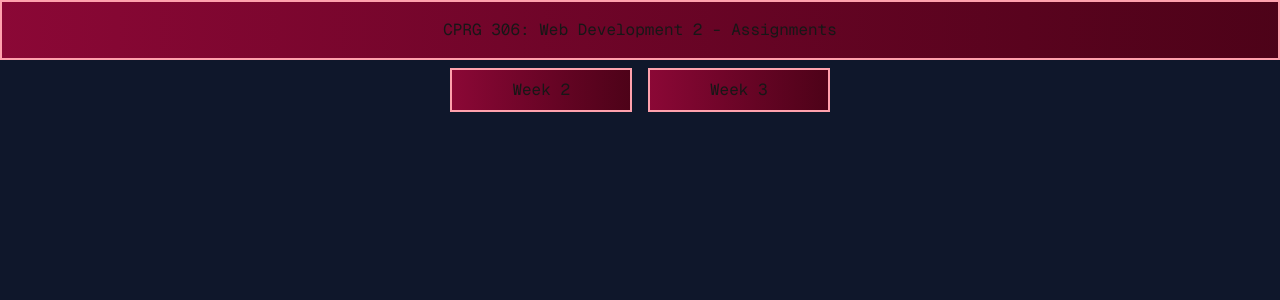
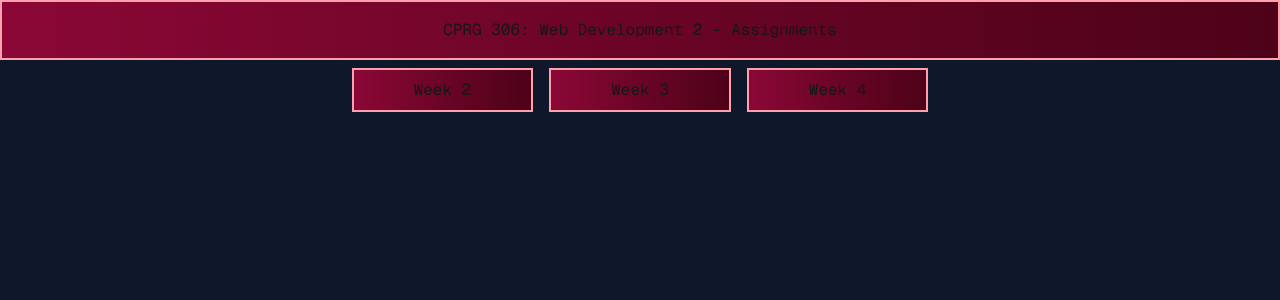
Before and after one commit to Denver-T/cprg306-assignments, a Next.js app: page / in a window 1280 px wide. Shown: the top 300 px of the page. Built offline with nearby package versions, Linux system fonts and the light colour scheme.

Commit message:
Added intial week 4 folder as well as skeleton for useState hook and main page

```diff
--- a/src/app/page.js
+++ b/src/app/page.js
@@ -1,7 +1,7 @@
 import DropdownMenu from './components/Dropdown';
 
 export default function Home() {
-
+//constants for links to seperate pages can be added through reusable drop down menu
       const link1 = [
       { label: "> Shopping List", href: '/week-2'},
     ]
@@ -10,15 +10,18 @@ export default function Home() {
       { label: "> Item List", href: "/week-3"},
     ]
 
+    const link3 = [
+      { label: "> New Item", href: "/week-4"}
+    ]
+
   return (
-    <main>
-      <div className="bg-slate-900 min-h-screen">
+    <main className="bg-slate-900 min-h-screen">
         <header className="bg-linear-to-r from-rose-900 to-rose-950 border-2 border-rose-300">
           <h1 className="font-mono text-center p-4">
           CPRG 306: Web Development 2 - Assignments
         </h1>
         </header>
-        <div className='justify-center text-center'>
+        <div className='text-center'>
           <DropdownMenu
             label="Week 2"
             items={link1}
@@ -27,7 +30,10 @@ export default function Home() {
           label="Week 3"
           items={link2}
           />
-      </div>
+          <DropdownMenu
+            label="Week 4"
+            items={link3}
+          />
       </div>
     </main>
   );
--- /dev/null
+++ b/src/app/week-4/new-item.js
@@ -0,0 +1,16 @@
+"use client";
+import { useState } from "react";
+
+export default function NewItem() {
+  const [quantity, setQuantity] = useState(1);
+
+  //increment quantity by 1
+  function increment() {
+    setQuantity(q => q + 1);
+  }
+
+  //decrease quantity by 1
+  function decrement() {
+    setQuantity(q => q -1);
+  }
+}
--- /dev/null
+++ b/src/app/week-4/page.js
@@ -0,0 +1,26 @@
+"use client";
+import { useState } from "react";
+import NewItem from "./new-item";
+
+export default function Page() {
+  return (
+    <main>
+      <header>
+        <h1>New Item Page</h1>
+      </header>
+      <div>
+        <h2>
+          Add or Remove Item
+        </h2>
+        //increment button
+        <button onCLick={() => {
+          increment();
+          }}></button>
+        //decrement button
+        <button onClick={() => {
+          decrement();
+        }}></button>
+      </div>
+    </main>
+  );
+}
```
